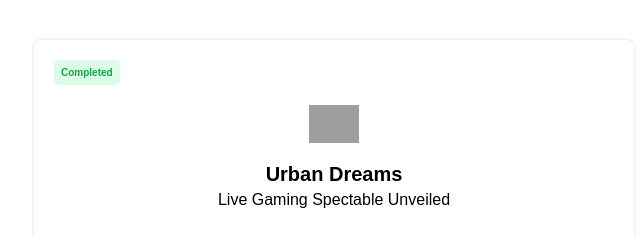
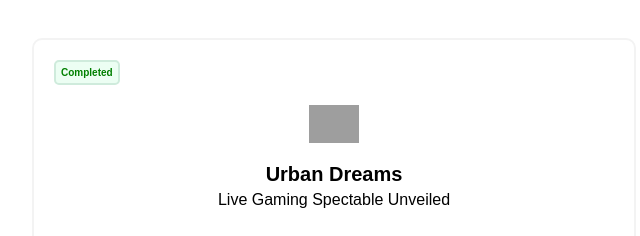
Before and after one commit to Imammultazzam/latihan-3, a plain HTML site: page index2.html in a window 1280 px wide. Shown: the part 192-428 px from the top of the page, 306-946 px from the left. Drawn offline with Linux system fonts and the light colour scheme; grey boxes are pictures that could not be loaded; a web font is replaced by a local one.

Commit message:
first commit

```diff
--- a/style2.css
+++ b/style2.css
@@ -11,10 +11,10 @@
     margin-left: 20px;
     margin-top: 20px;
     padding: 5px;
-    border: 2px solid #dcfce7;
+    border: 2px solid #cfebdc;
     border-radius: 5px;
-    background-color: #dcfce7;
-    color: #16a34a;
+    background-color: #ecfef3;
+    color: green;
     font-weight: bold;
     font-size: 10px;
 }
```
